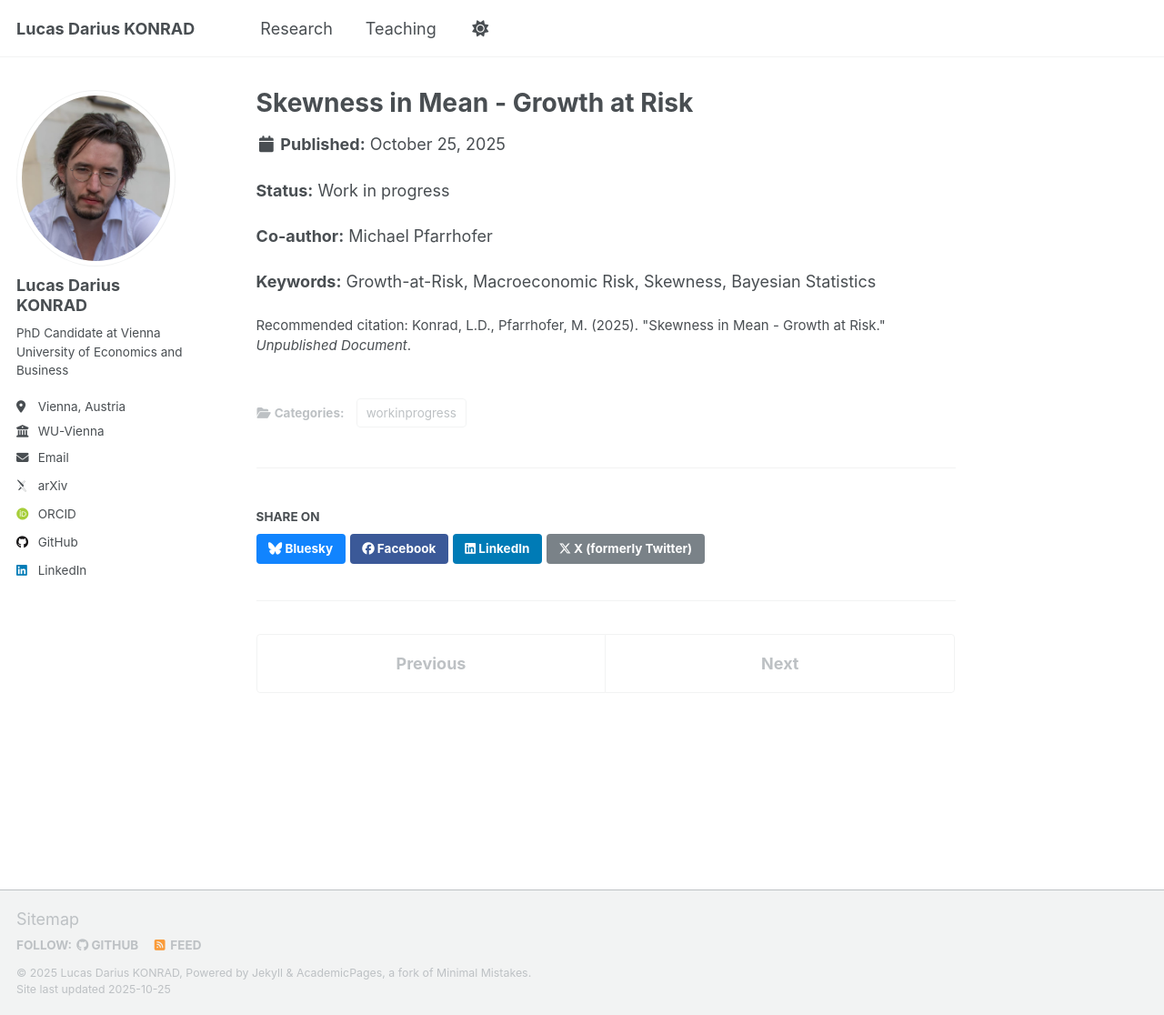
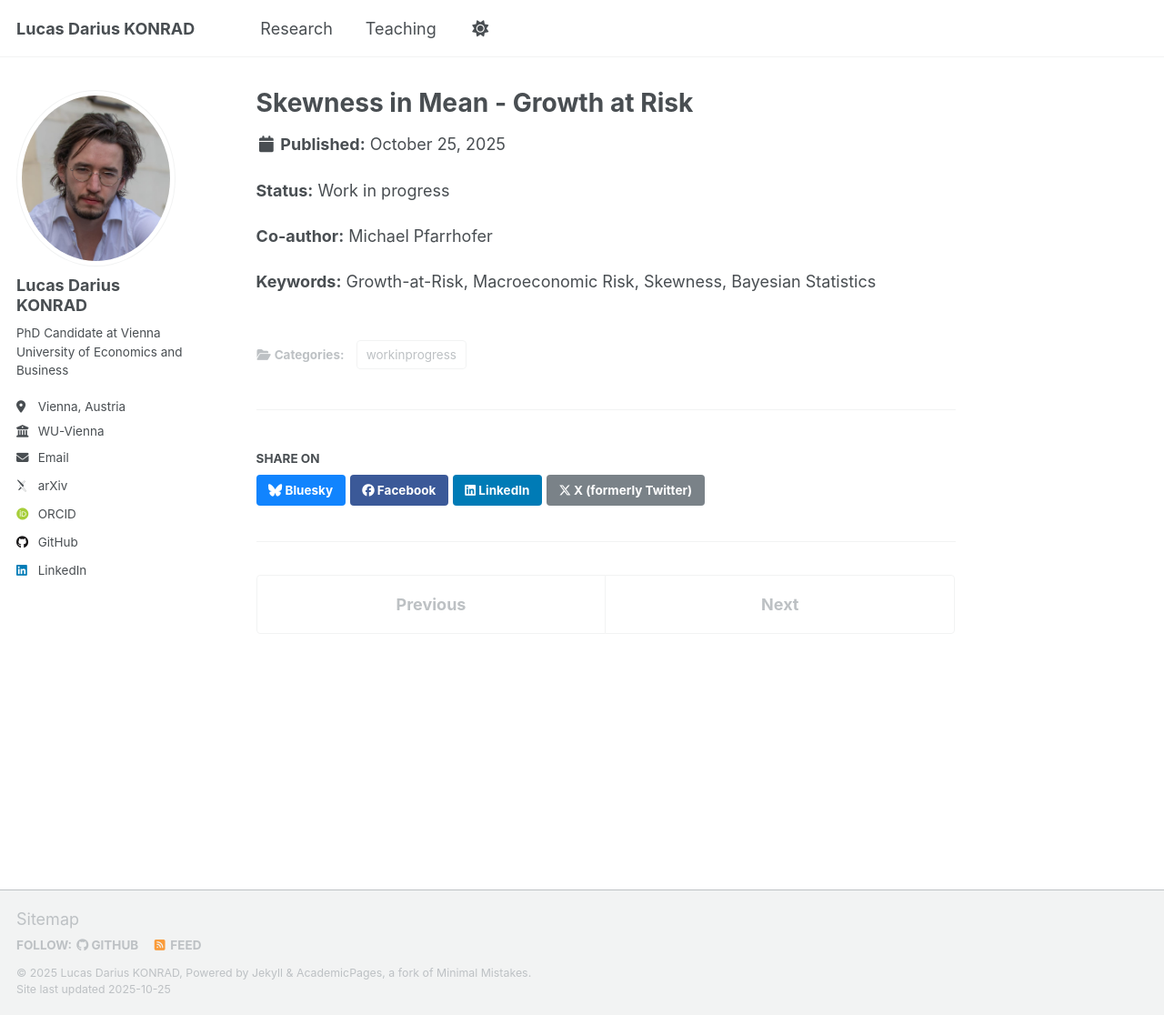
Before and after one commit to konradld/konradld.github.io, a Jekyll site: the page built from _research/publication-growth-at-risk.md, in a window 1280 px wide and 1116 px high. Shown: the whole window at 91% size. Built offline with Jekyll 4.4.1, drawn with Linux system fonts in a browser that asks for light colours; some web fonts are replaced; a script that is not in the unit is left out; some of the changed lines change nothing that is shown.

Commit message:
Update publication-growth-at-risk.md

```diff
--- a/_research/publication-growth-at-risk.md
+++ b/_research/publication-growth-at-risk.md
@@ -4,7 +4,7 @@ collection: research
 category: workinprogress
 permalink: /publication/2025-growth-at-risk
 excerpt: 'This paper analyzes macroeconomic risk by incorporating conditional skewness into growth forecasting models.'
-citation: 'Konrad, L.D., Pfarrhofer, M. (2025). &quot;Skewness in Mean - Growth at Risk.&quot; <i>Unpublished Document</i>.'
+# citation: 'Konrad, L.D., Pfarrhofer, M. (2025). &quot;Skewness in Mean - Growth at Risk.&quot; <i>Unpublished Document</i>.'
 ---
 
 **Status:** Work in progress
```
